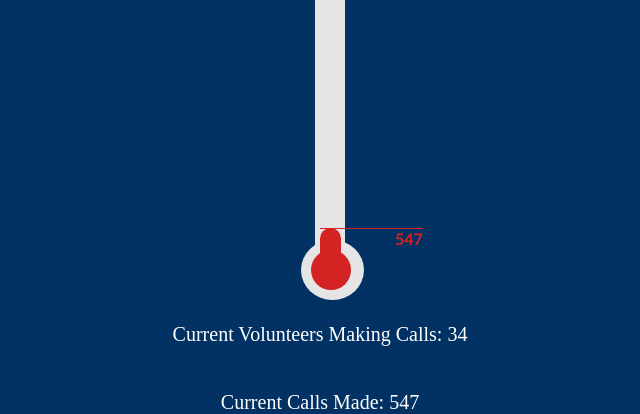
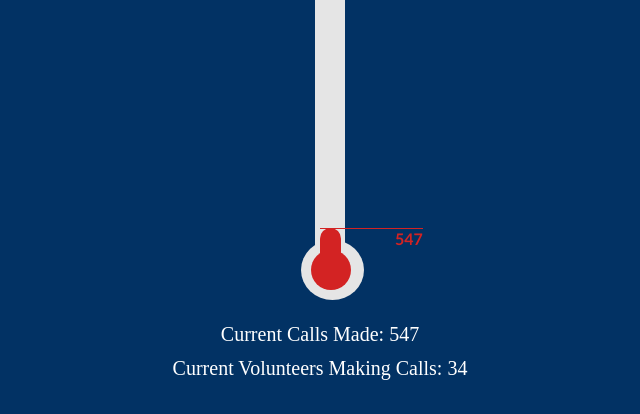
Before and after one commit to VHClarke/campaign_thermometer, a PHP site: page / in a window 1280 px wide. Shown: the part 410-824 px from the top of the page, without its empty margins (320-960 px from the left). After the commit the page ends 790 px from the top, so only its background shows below. Run offline with PHP 8.4, Linux system fonts and the light colour scheme; some libraries are stand-ins or nearby versions.

Commit message:
HMTL and CSS update

```diff
--- a/index.html
+++ b/index.html
@@ -26,10 +26,10 @@
                 </div>
               </section>
               <section class="secThree">
-                  <span>Current Volunteers Making Calls: 34</span>
+                  <span>Current Calls Made: 547</span>
               </section>
               <section class="secFour">
-                <span>Current Calls Made: 547</span>
+                <span>Current Volunteers Making Calls: 34</span>
               </section>
             </div>
             <script src="https://ajax.googleapis.com/ajax/libs/jquery/3.1.0/jquery.min.js"></script>
--- a/style.css
+++ b/style.css
@@ -129,6 +129,7 @@ span {
   margin: auto;
   width: 50%;
   text-align: center;
+  margin-top: -34px;
 }
 
 .pic {
```
